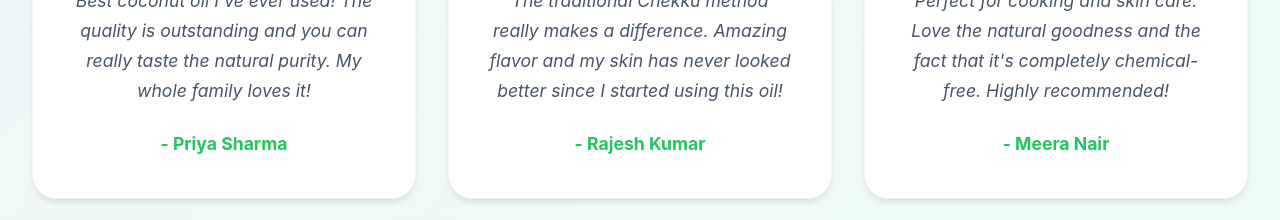
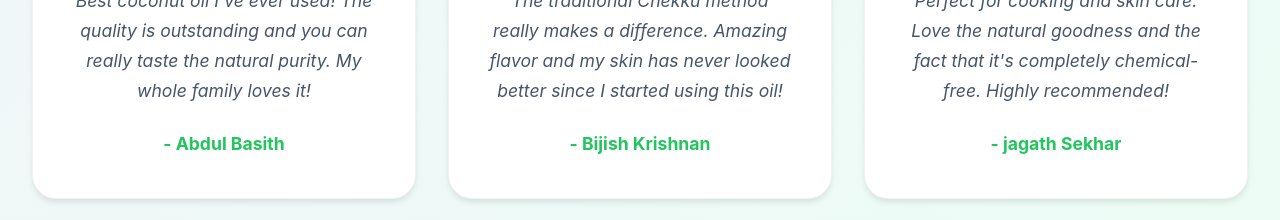
Before and after one commit to Nandubs/VJ, a plain HTML site: page index.html in a window 1280 px wide. Shown: the part 5560-5780 px from the top of the page. Drawn offline with Linux system fonts and the light colour scheme.

Commit message:
UI change

```diff
--- a/index.html
+++ b/index.html
@@ -1418,17 +1418,17 @@
                 <div class="testimonial-card">
                     <div class="stars">★★★★★</div>
                     <p class="testimonial-text">Best coconut oil I've ever used! The quality is outstanding and you can really taste the natural purity. My whole family loves it!</p>
-                    <div class="testimonial-author">- Priya Sharma</div>
+                    <div class="testimonial-author">- Abdul Basith</div>
                 </div>
                 <div class="testimonial-card">
                     <div class="stars">★★★★★</div>
                     <p class="testimonial-text">The traditional Chekku method really makes a difference. Amazing flavor and my skin has never looked better since I started using this oil!</p>
-                    <div class="testimonial-author">- Rajesh Kumar</div>
+                    <div class="testimonial-author">- Bijish Krishnan</div>
                 </div>
                 <div class="testimonial-card">
                     <div class="stars">★★★★★</div>
                     <p class="testimonial-text">Perfect for cooking and skin care. Love the natural goodness and the fact that it's completely chemical-free. Highly recommended!</p>
-                    <div class="testimonial-author">- Meera Nair</div>
+                    <div class="testimonial-author">- jagath Sekhar</div>
                 </div>
             </div>
         </div>
```
